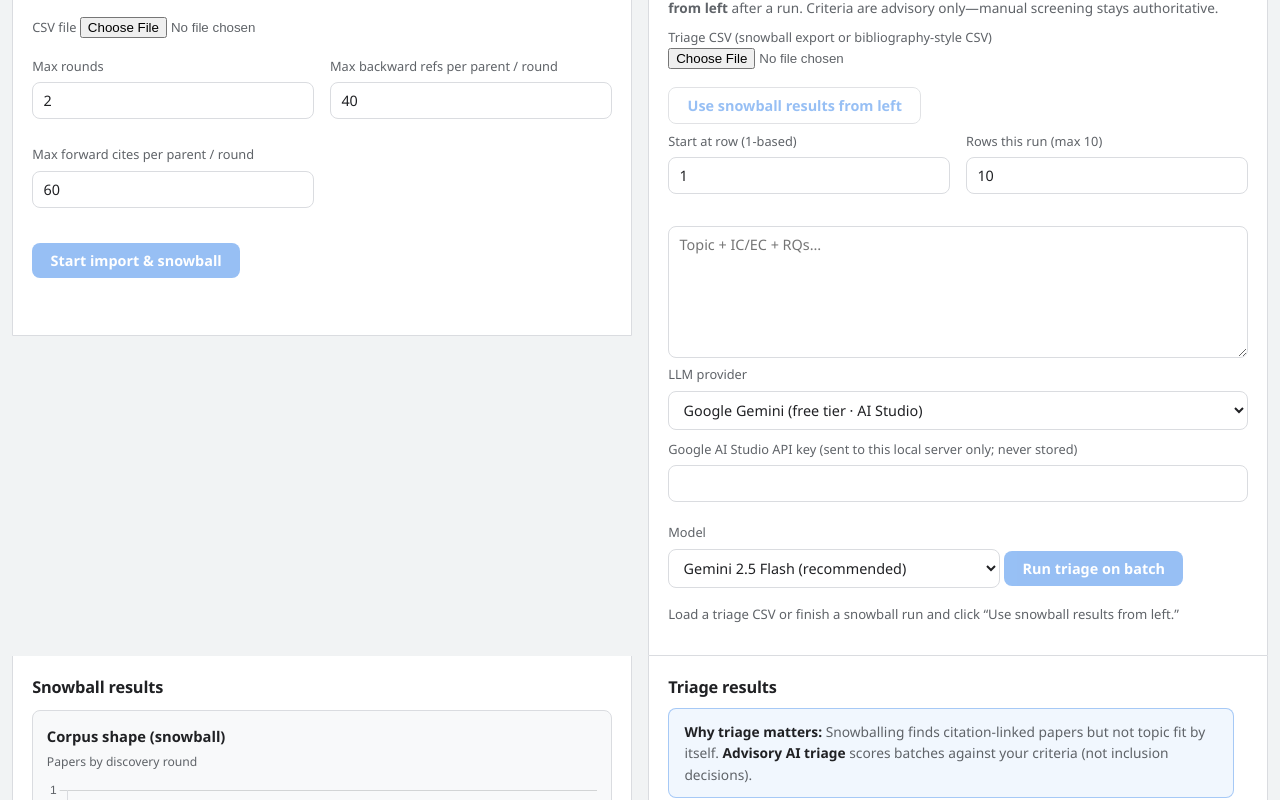
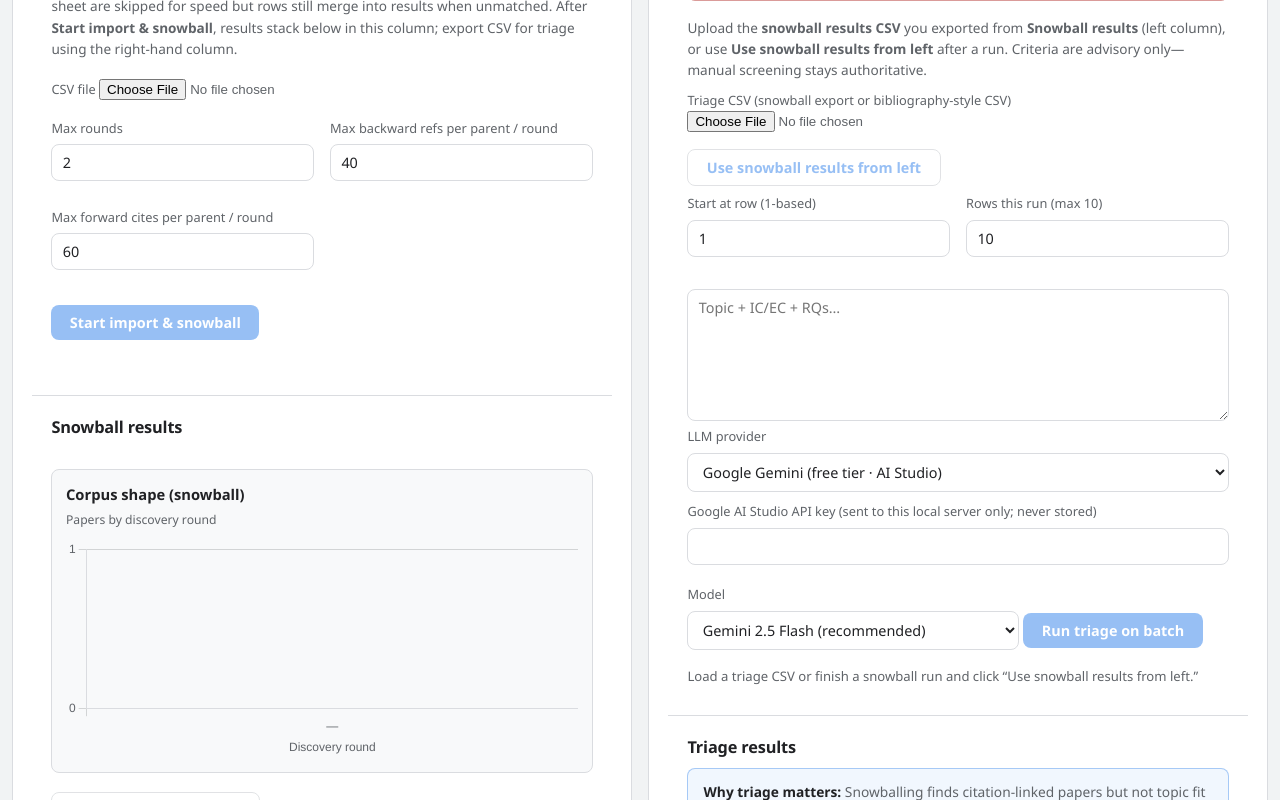
Before and after one commit to AyeshaAteeqBurney/sms-snowballing-with-triage, a website: page public/index.html in a window 1280 px wide. Shown: the part 400-1200 px from the top of the page. Drawn offline with nearby package versions, Linux system fonts and the light colour scheme.

Commit message:
Refactor UI layout for snowballing and triage sections to enhance user experience
- Updated index.html to reorganize snowballing and triage components into distinct pillars for better visual separation and clarity.
- Improved user guidance in the snowballing section with clearer instructions and enhanced layout for results display.
- Adjusted styles in style.css to support the new pillar structure, ensuring consistent spacing and alignment across components.

```diff
--- a/public/index.html
+++ b/public/index.html
@@ -13,20 +13,21 @@
       <h1>Systematic mapping · snowball + advisory AI triage</h1>
       <p class="lede">
         <strong>Left column:</strong> upload a bibliography CSV and run OpenAlex snowballing.
-        <strong>Right column:</strong> upload your <strong>snowball export CSV</strong> (or load from the current run) and run AI triage in small batches.
+        <strong>Right column:</strong> triage controls and results in one strip—upload your <strong>snowball export CSV</strong> (or load from the current run) and run AI triage in small batches.
         Triage is limited to <strong>10 works per request</strong>—advance the start row and repeat; download triage CSV after each batch or use the accumulated export.
         This does not perform inclusion decisions.
       </p>
     </header>
 
     <div class="main-grid">
-      <section class="card grid-snowball-config">
+      <section class="card pillar pillar--snowball" aria-label="Snowballing">
+        <div class="pillar__block grid-snowball-config">
           <h2>Bibliography CSV &amp; OpenAlex snowball</h2>
           <p class="hint">
             Choose a deduplicated export (e.g. Scopus / IEEE) with a <strong>Title</strong> column and <strong>DOI</strong> and/or OpenAlex <strong>W…</strong> id where possible.
             Only the <strong>first 50 data rows</strong> are processed per run; larger files are truncated with a notice.
             Snowball expansion uses at most <strong>12 unique DOIs / OpenAlex ids</strong> as seeds (first in file order); more identifiers in the sheet are skipped for speed but rows still merge into results when unmatched.
-          After <strong>Start import &amp; snowball</strong>, results appear below left and you can download the CSV for triage on the right.
+            After <strong>Start import &amp; snowball</strong>, results stack below in this column; export CSV for triage using the right-hand column.
           </p>
           <label class="inline">CSV file
             <input type="file" id="csvFile" accept=".csv,text/csv,text/plain" />
@@ -51,48 +52,9 @@
             </span>
             <p id="importStatus" class="status"></p>
           </div>
-      </section>
+        </div>
 
-      <section class="card grid-triage-config">
-        <h2>Advisory AI triage</h2>
-        <div class="callout callout-danger triage-limit-callout" role="note">
-          <strong>Batch limit:</strong> each triage request processes <strong>1–10 rows only</strong> (API-friendly). Choose start row and batch size, run triage, then advance and repeat. Download each batch from triage results or export the accumulated table.
-        </div>
-        <p class="hint">
-          Upload the <strong>snowball results CSV</strong> you exported from the left, or use <strong>Use snowball results from left</strong> after a run. Criteria are advisory only—manual screening stays authoritative.
-        </p>
-        <label>Triage CSV (snowball export or bibliography-style CSV)
-          <input type="file" id="triageCsvFile" accept=".csv,text/csv,text/plain" />
-        </label>
-        <p id="triageCsvHint" class="hint file-pick-hint" hidden></p>
-        <button type="button" class="secondary" id="btnLoadSnowballIntoTriage" disabled>Use snowball results from left</button>
-        <div class="grid triage-batch-grid">
-          <label>Start at row (1-based)
-            <input type="number" id="triageRowStart" min="1" value="1" />
-          </label>
-          <label>Rows this run (max 10)
-            <input type="number" id="triageBatchSize" min="1" max="10" value="10" />
-          </label>
-        </div>
-        <textarea id="criteria" rows="6" placeholder="Topic + IC/EC + RQs…"></textarea>
-        <label>LLM provider
-          <select id="triageProvider">
-            <option value="gemini">Google Gemini (free tier · AI Studio)</option>
-            <option value="anthropic">Anthropic Claude</option>
-          </select>
-        </label>
-        <label id="llmKeyLabel"><span id="llmKeyLabelText">Google AI Studio API key (sent to this local server only; never stored)</span>
-          <input type="password" id="llmKey" autocomplete="off" />
-        </label>
-        <label class="inline">Model
-          <select id="model"></select>
-        </label>
-        <button type="button" class="primary" id="btnTriage" disabled>Run triage on batch</button>
-        <p id="triageGateHint" class="status triage-gate-hint">Load a triage CSV or finish a snowball run and click “Use snowball results from left.”</p>
-        <div id="triageStatus" class="triage-status-msg" aria-live="polite"></div>
-      </section>
-
-      <section class="card section-snow-results">
+        <div class="pillar__block section-snow-results">
           <h2>Snowball results</h2>
           <p class="hint"><span id="audit"></span></p>
           <p class="hint expansion-detail" id="expansionDetail"></p>
@@ -127,9 +89,50 @@
               <tbody></tbody>
             </table>
           </div>
+        </div>
       </section>
 
-      <section class="card section-triage-results">
+      <section class="card pillar pillar--triage" aria-label="AI triage">
+        <div class="pillar__block grid-triage-config">
+          <h2>Advisory AI triage</h2>
+          <div class="callout callout-danger triage-limit-callout" role="note">
+            <strong>Batch limit:</strong> each triage request processes <strong>1–10 rows only</strong> (API-friendly). Choose start row and batch size, run triage, then advance and repeat. Download each batch from triage results or export the accumulated table.
+          </div>
+          <p class="hint">
+            Upload the <strong>snowball results CSV</strong> you exported from <strong>Snowball results</strong> (left column), or use <strong>Use snowball results from left</strong> after a run. Criteria are advisory only—manual screening stays authoritative.
+          </p>
+          <label>Triage CSV (snowball export or bibliography-style CSV)
+            <input type="file" id="triageCsvFile" accept=".csv,text/csv,text/plain" />
+          </label>
+          <p id="triageCsvHint" class="hint file-pick-hint" hidden></p>
+          <button type="button" class="secondary" id="btnLoadSnowballIntoTriage" disabled>Use snowball results from left</button>
+          <div class="grid triage-batch-grid">
+            <label>Start at row (1-based)
+              <input type="number" id="triageRowStart" min="1" value="1" />
+            </label>
+            <label>Rows this run (max 10)
+              <input type="number" id="triageBatchSize" min="1" max="10" value="10" />
+            </label>
+          </div>
+          <textarea id="criteria" rows="6" placeholder="Topic + IC/EC + RQs…"></textarea>
+          <label>LLM provider
+            <select id="triageProvider">
+              <option value="gemini">Google Gemini (free tier · AI Studio)</option>
+              <option value="anthropic">Anthropic Claude</option>
+            </select>
+          </label>
+          <label id="llmKeyLabel"><span id="llmKeyLabelText">Google AI Studio API key (sent to this local server only; never stored)</span>
+            <input type="password" id="llmKey" autocomplete="off" />
+          </label>
+          <label class="inline">Model
+            <select id="model"></select>
+          </label>
+          <button type="button" class="primary" id="btnTriage" disabled>Run triage on batch</button>
+          <p id="triageGateHint" class="status triage-gate-hint">Load a triage CSV or finish a snowball run and click “Use snowball results from left.”</p>
+          <div id="triageStatus" class="triage-status-msg" aria-live="polite"></div>
+        </div>
+
+        <div class="pillar__block section-triage-results">
           <h2>Triage results</h2>
           <div class="callout" id="chartCallout">
             <strong>Why triage matters:</strong> Snowballing finds citation-linked papers but not topic fit by itself.
@@ -169,6 +172,7 @@
               <tbody></tbody>
             </table>
           </div>
+        </div>
       </section>
     </div>
 
--- a/public/style.css
+++ b/public/style.css
@@ -90,36 +90,40 @@ body {
   display: grid;
   grid-template-columns: minmax(0, 1fr) minmax(0, 1fr);
   column-gap: 1rem;
-  row-gap: 0.6rem;
-  align-items: start;
+  row-gap: 1rem;
+  align-items: stretch;
   width: 100%;
   min-width: 0;
 }
 
-/* Avoid gap + .card margin stacking (was double vertical space between stacked cards). */
 .main-grid > .card {
   margin-bottom: 0;
   min-width: 0;
 }
 
-@media (min-width: 961px) {
-  .main-grid {
-    row-gap: 0;
-  }
+/* Two pillars (snowball | triage); config + results inside one bordered card each. */
+.pillar {
+  display: flex;
+  flex-direction: column;
+  gap: 0;
+  padding: 0;
+}
 
-  /* Flush stacked cards per column (snowball / triage): no gutter and one continuous panel. */
-  .main-grid > .grid-snowball-config,
-  .main-grid > .grid-triage-config {
-    border-bottom-left-radius: 0;
-    border-bottom-right-radius: 0;
-  }
+.pillar > .pillar__block:first-child:not(:only-child) {
+  padding: 1.15rem 1.2rem 1rem;
+}
 
-  .main-grid > .section-snow-results,
-  .main-grid > .section-triage-results {
-    border-top: none;
-    border-top-left-radius: 0;
-    border-top-right-radius: 0;
-  }
+.pillar > .pillar__block:last-child:not(:only-child) {
+  padding: 1.15rem 1.2rem;
+  border-top: 1px solid var(--border);
+  flex: 1;
+  display: flex;
+  flex-direction: column;
+  min-height: 0;
+}
+
+.pillar > .pillar__block:only-child {
+  padding: 1.15rem 1.2rem;
 }
 
 @media (max-width: 960px) {
```
Lines whose indentation alone changed are shown as unchanged.
